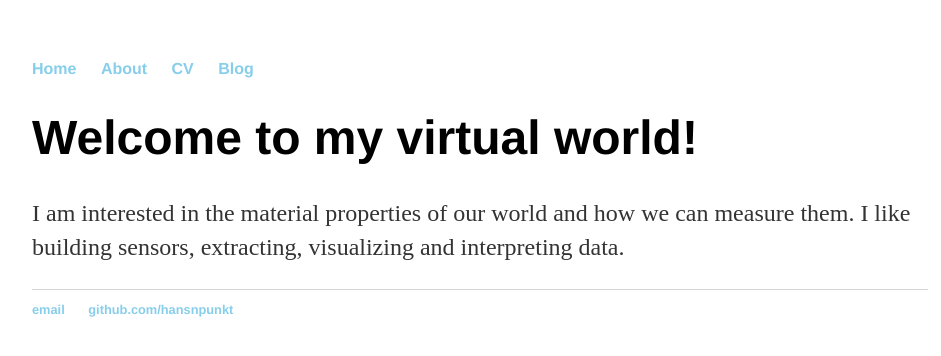
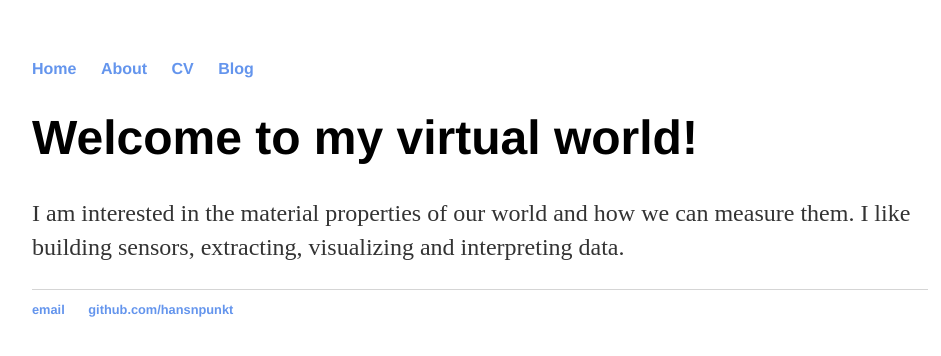
Before and after one commit to hansnpunkt/OLDhansnpunkt.github.io, a Jekyll site: the page built from index.html, in a window 1280 px wide. Shown: the top 356 px of the page, without its empty margins (160-1101 px from the left). Built offline with Jekyll 4.4.1, drawn with Linux system fonts in a browser that asks for light colours.

Commit message:
Update main.css
cornflower blue

```diff
--- a/css/main.css
+++ b/css/main.css
@@ -14,7 +14,7 @@ nav ul li, footer ul li {
 }
 a {
     text-decoration: none;
-    color: #87CEEB;
+    color: #6495ED;
 }
 a:hover {
     text-decoration: underline;
```
